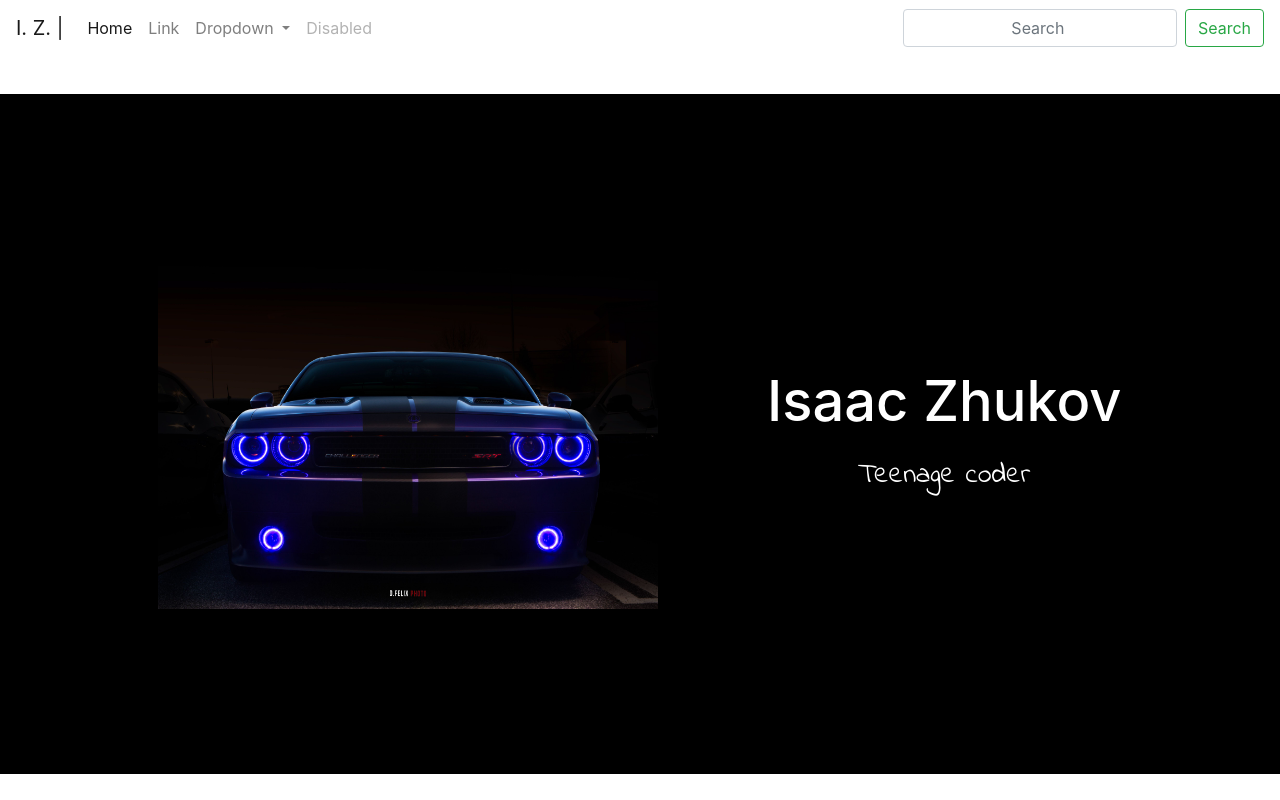
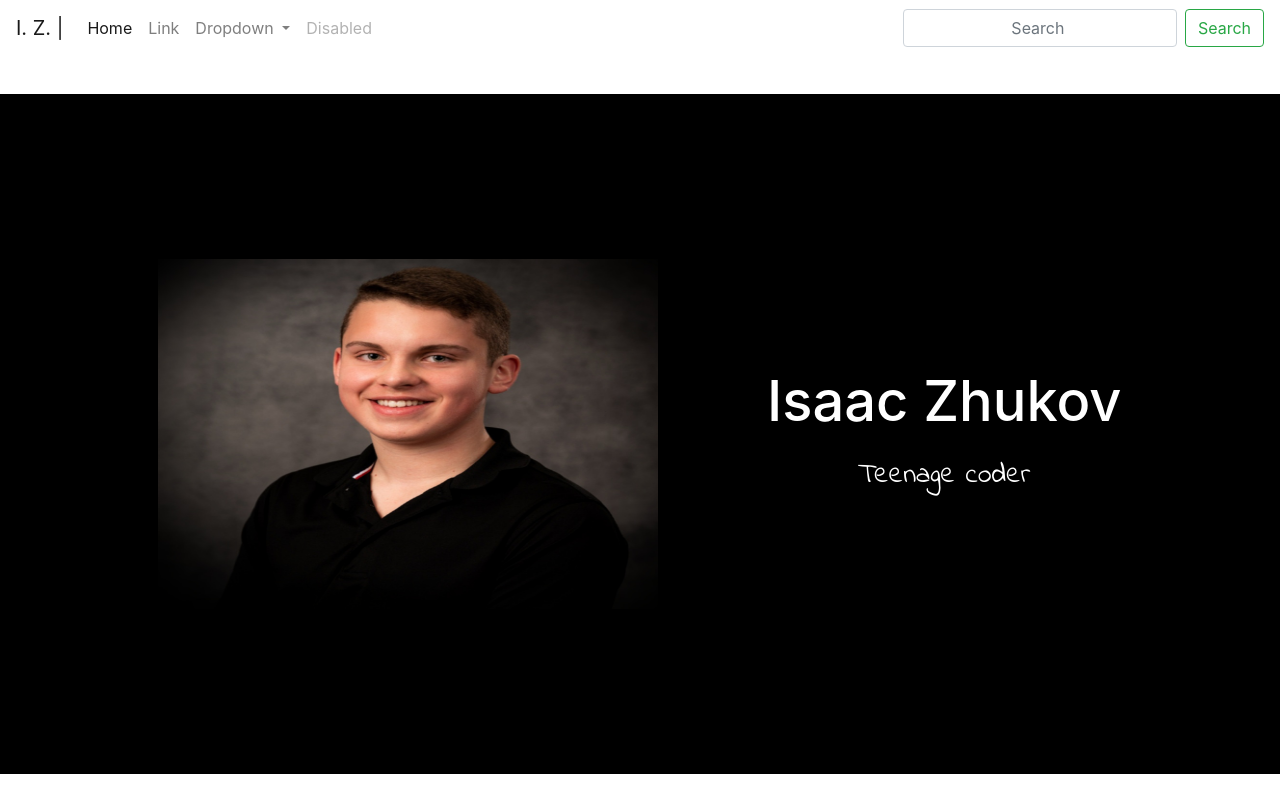
Before and after one commit to maximfedoretswebdev/Isaac, a plain HTML site: page index.html in a window 1280 px wide. Shown: the top 800 px of the page. Drawn offline with nearby package versions, Linux system fonts and the light colour scheme.

Commit message:
Add files via upload

```diff
--- a/index.html
+++ b/index.html
@@ -58,7 +58,7 @@
 <section class="section_one">
 
   <div class="div_one">
-    <img src="car.jpg" width="500" height="350">
+    <img src="Isaac.jpg" width="500" height="350">
   </div>
 
   <div class="div_two">
```
Also changed, not shown: Isaac.jpg (added).
